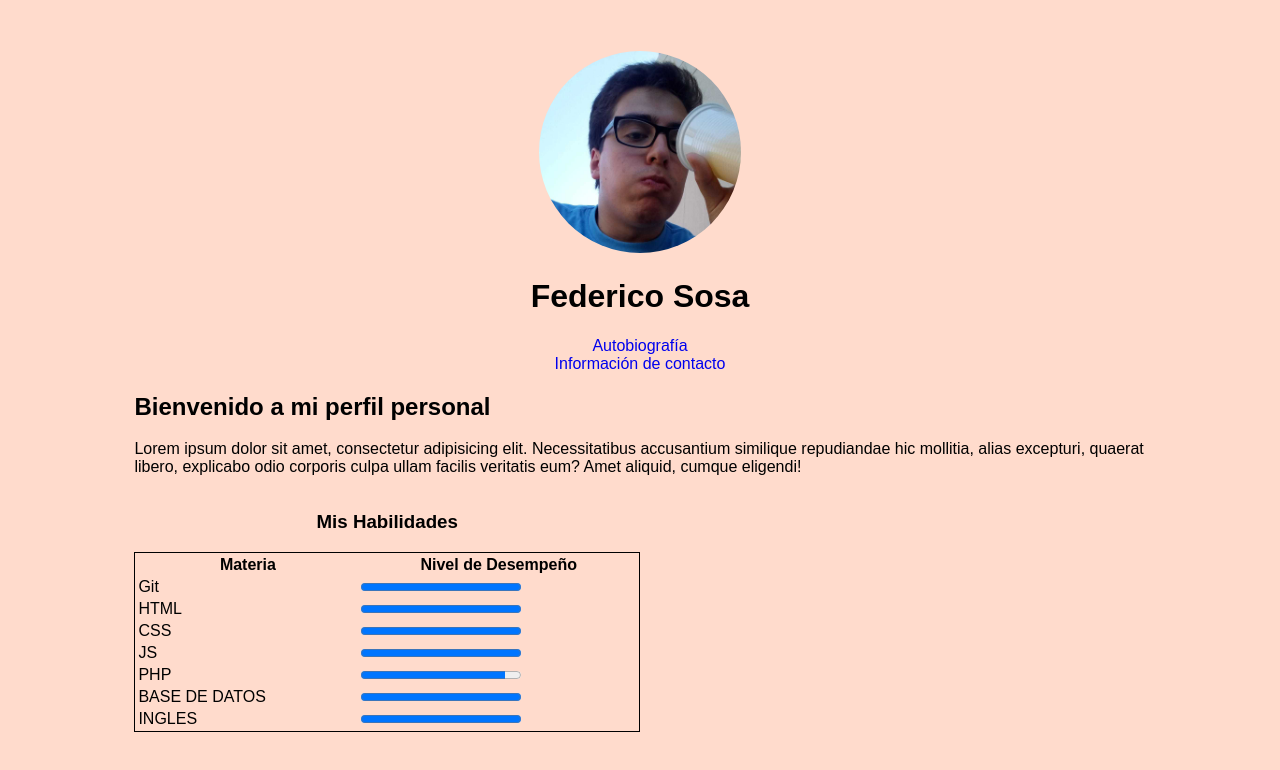
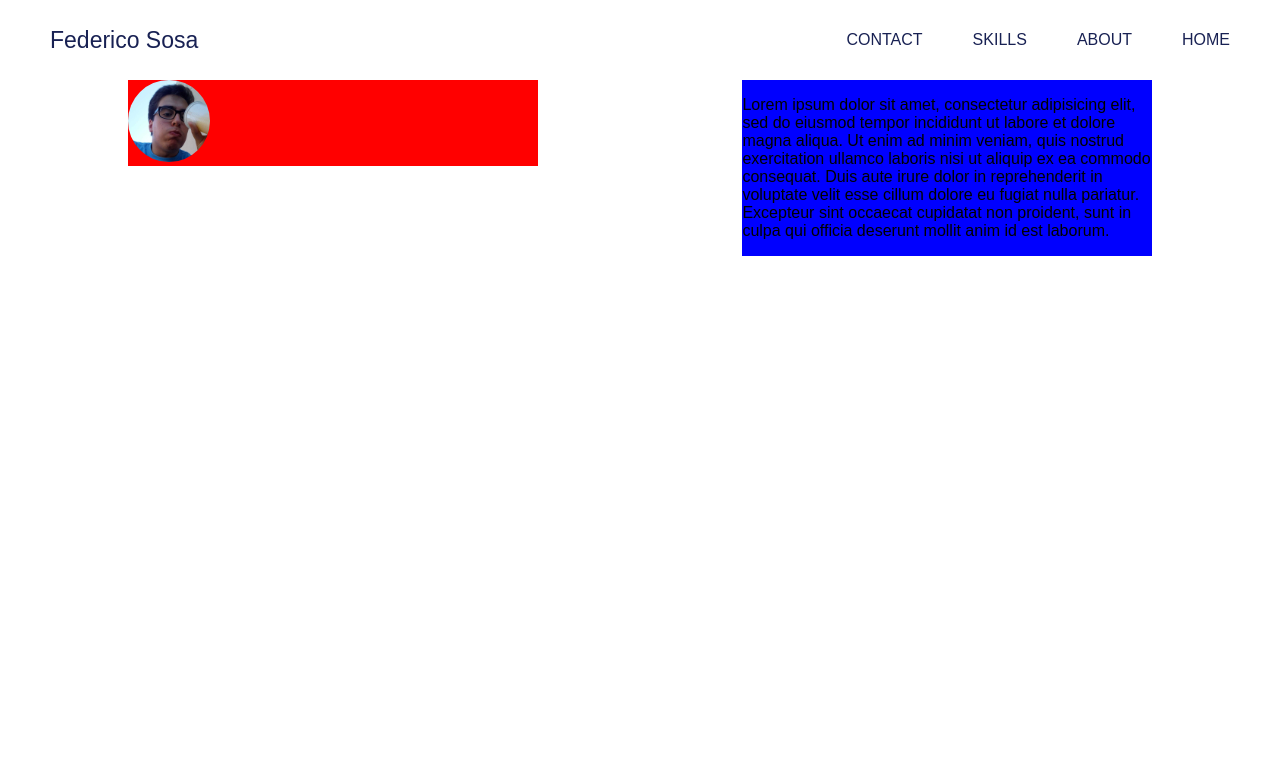
Before and after one commit to fdsosa/proyecto-cv, a plain HTML site: page index.html in a window 1280 px wide. Drawn offline with Linux system fonts and the light colour scheme.

Commit message:
Empeze a copiar el diseño

```diff
--- a/index.html
+++ b/index.html
@@ -8,16 +8,28 @@
     <link rel="stylesheet" href="style.css">
   </head>
   <body>
-    <div class="main">
       <header>
-        <img class="pic" src="profile-pic.jpg" alt="Foto de Perfil">
-        <h1>Federico Sosa</h1>
-        <ul class="links">
-          <li><a href="facebook.com" target="_blank">Autobiografía</a></li>
-          <li><a href="https://twitter.com" target="_blank">Información de contacto</a></li>
-        </ul>
+        <nav>
+          <span>Federico Sosa</span>
+          <a href="">Home</a>
+          <a href="">About</a>
+          <a href="">Skills</a>
+          <a href="">Contact</a>
+        </nav>
       </header>
-      <h2>Bienvenido a mi perfil personal</h2>
+
+      <section class="box-info">
+        <aside class="profile">
+          <section class="profile-pic">
+            <img class="pic" src="profile-pic.jpg" alt="Foto de Perfil">
+          </section>
+          <section class="profile-info">
+            <p>Lorem ipsum dolor sit amet, consectetur adipisicing elit, sed do eiusmod tempor incididunt ut labore et dolore magna aliqua. Ut enim ad minim veniam, quis nostrud exercitation ullamco laboris nisi ut aliquip ex ea commodo consequat. Duis aute irure dolor in reprehenderit in voluptate velit esse cillum dolore eu fugiat nulla pariatur. Excepteur sint occaecat cupidatat non proident, sunt in culpa qui officia deserunt mollit anim id est laborum.</p>
+          </section>
+        </aside>
+      </section>
+
+      <!-- <h2>Bienvenido a mi perfil personal</h2>
       <p>Lorem ipsum dolor sit amet, consectetur adipisicing elit. Necessitatibus accusantium similique repudiandae hic mollitia, alias excepturi, quaerat libero, explicabo odio corporis culpa ullam facilis veritatis eum? Amet aliquid, cumque eligendi!</p>
       <table>
         <caption>
@@ -32,7 +44,7 @@
         <tfoot>
           <tr>
             <!-- porque la etiqueta progress tiene etiqueta de inicio y cierre -->
-            <td>Git</td>
+            <!-- <td>Git</td>
             <td><progress max="100" value="100"></progress></td>
           </tr>
           <tr>
@@ -60,7 +72,6 @@
             <td><progress max="100" value="100"></progress></td>
           </tr>
         </tfoot>
-      </table>
-    </div>
+      </table> -->
   </body>
 </html>
--- a/style.css
+++ b/style.css
@@ -1,41 +1,68 @@
-body{
-  background: #ffdbcc;
-  font-family: arial;
+html, body {
+  height: 100%;
 }
 
-a{
-  text-decoration: none;
+body{
+  font-family: arial;
+  margin: 0;
+  padding: 0;
 }
 
-h1{
-  text-align: center;
+header{
+ width: 100%;
+ height: 10%;
+ align-items: center;
 }
 
-.links{
-  list-style: none;
+nav a, nav span{
+  display: inline-block;
+  line-height: 80px;
+  text-transform: uppercase;
+  text-decoration: none;
+  margin-right: 50px;
+  float: right;
+  color: #182153;
 }
 
-.main{
+nav span{
+  float: left;
+  margin-left: 50px;
+  font-size: 23px;
+  text-transform: capitalize;
+}
+
+.box-info{
+  background-image: url(computer.jpg);
+  width: 100%;
+  box-sizing: border-box;
+}
+
+.profile{
   width: 80%;
   margin: auto;
+}
+
+.profile section{
+  width: 40%;
+  box-sizing: border-box;
+}
+
+.profile-pic{
+  background-color: red;
+  float: left;
+}
+
+.profile-info{
+  background-color: blue;
+  float: right;
 }
 
 .main table{
   width: 50%;
   border: 1px solid;
 }
-
-header{
-  text-align: center;
-  margin-top: 5%;
-}
-
 .pic{
   width: 20%;
   margin: auto;
   border-radius: 50%;
 }
-
-header ul{
-  padding: 0;
-}
```
Also changed, not shown: autobiografia.html (+1 -1 lines), contacto.html (+1 -1 lines), computer.jpg (added).
